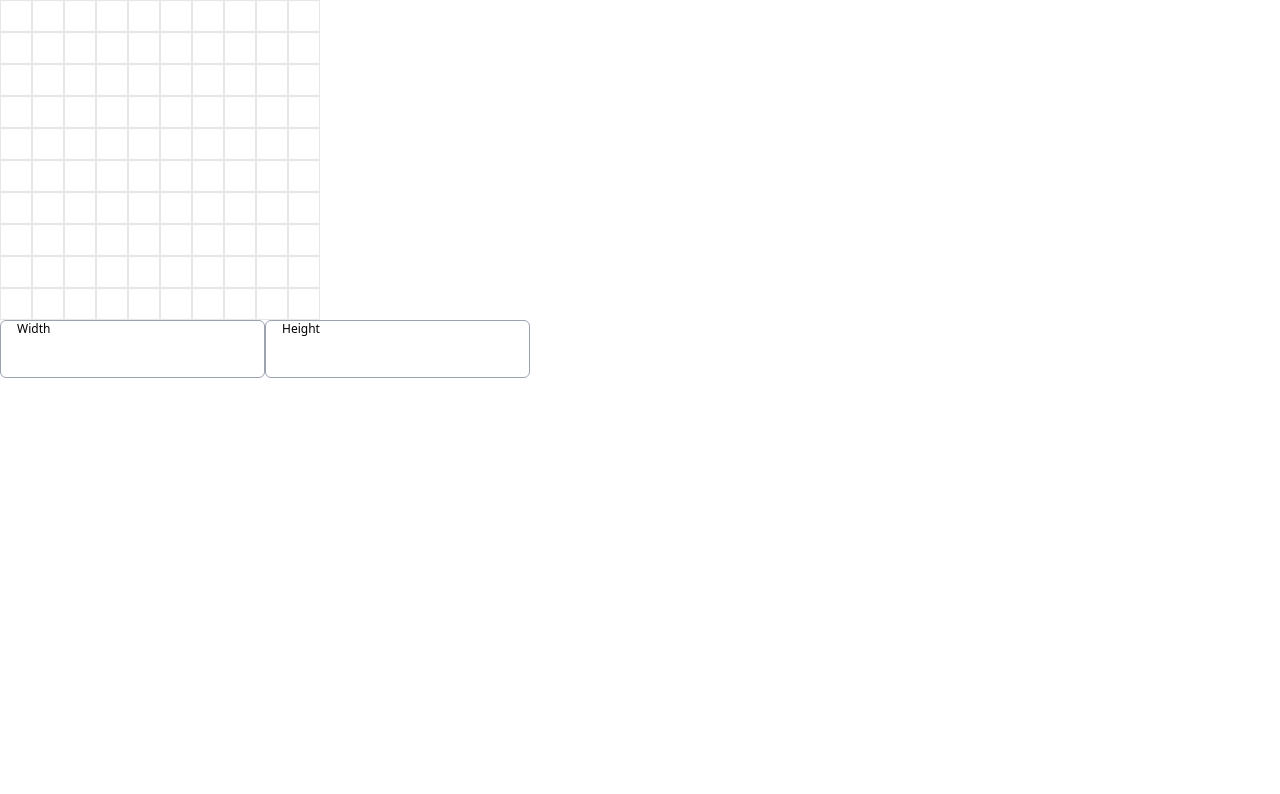
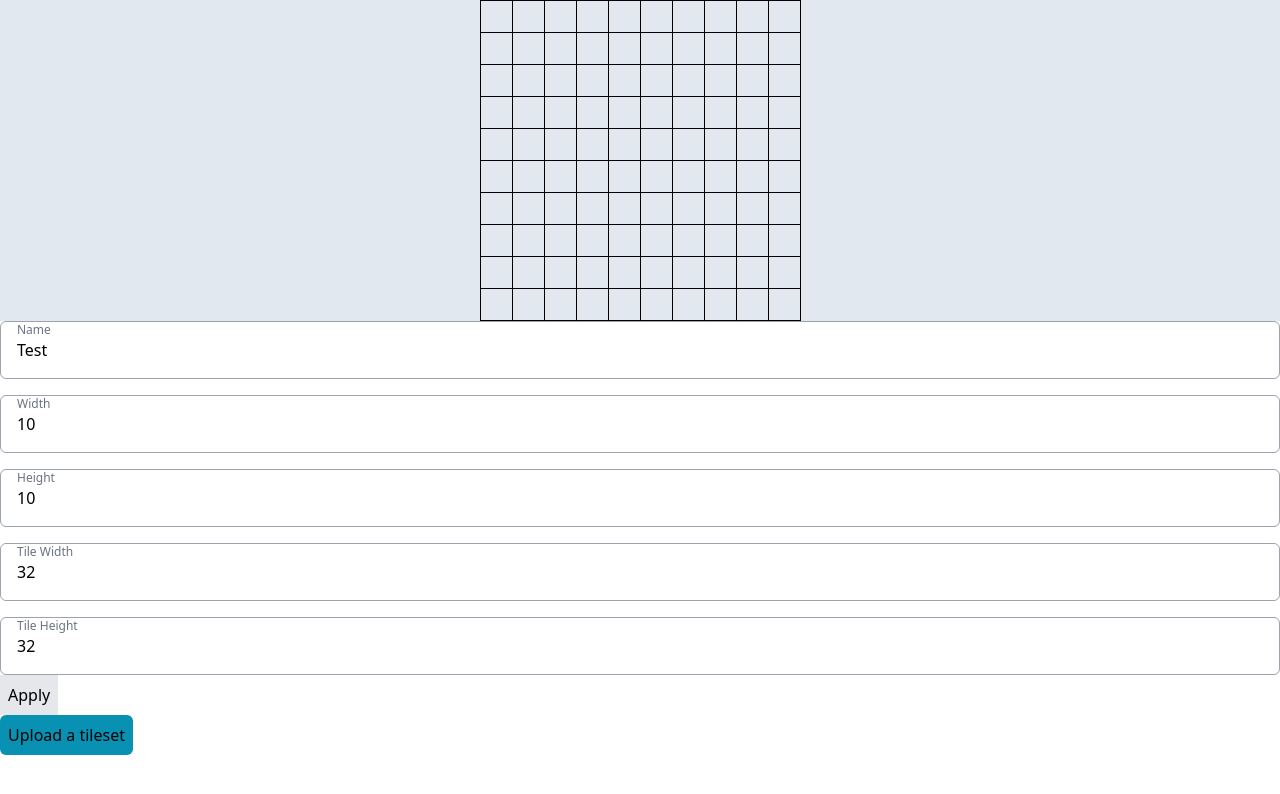
Before and after one commit to dylanclaywell/tile-titan-deprecated, a React (Vite) app: page / in a window 1280 px wide. Shown: the top 794 px of the page. Built offline with nearby package versions, Linux system fonts and the light colour scheme.

Commit message:
Added a map to the tileset viewer

```diff
--- a/package.json
+++ b/package.json
@@ -10,6 +10,7 @@
     "prettier": "prettier --write ."
   },
   "dependencies": {
+    "html2canvas": "^1.4.1",
     "react": "^18.2.0",
     "react-dom": "^18.2.0",
     "uuid": "^9.0.0",
--- a/src/App.tsx
+++ b/src/App.tsx
@@ -4,7 +4,12 @@ import TilesetViewer from './components/TilesetViewer'
 import TilemapEditor from './components/TilemapEditor'
 
 function App() {
-  return <TilemapEditor />
+  return (
+    <>
+      <TilemapEditor />
+      <TilesetViewer />
+    </>
+  )
 }
 
 export default App
--- a/src/components/TextField.tsx
+++ b/src/components/TextField.tsx
@@ -1,9 +1,12 @@
 import React, { ChangeEventHandler } from 'react'
+import clsx from 'clsx'
 
 export interface Props {
   label: string
-  value: string
-  onChange: ChangeEventHandler<HTMLInputElement>
+  value?: string
+  onChange?: ChangeEventHandler<HTMLInputElement>
+  hasError?: boolean
+  hintText?: string
   inputProps?: React.InputHTMLAttributes<HTMLInputElement>
 }
 
@@ -11,12 +14,35 @@ export default function TextField({
   label,
   value,
   onChange,
+  hasError,
+  hintText,
   inputProps,
 }: Props) {
   return (
-    <label className="relative inline-block rounded-md p-4 border-gray-400 border-solid border">
-      <span className="absolute top-0 text-xs">{label}</span>
-      <input value={value} onChange={onChange} {...inputProps} />
-    </label>
+    <div className="flex flex-col">
+      <label
+        className={clsx(
+          'relative inline-block rounded-md p-4 border-gray-400 border-solid border',
+          {
+            ['border-red-500']: hasError,
+          }
+        )}
+      >
+        <span className="absolute top-0 text-xs text-gray-500">{label}</span>
+        <input
+          className="outline-none"
+          value={value}
+          onChange={onChange}
+          {...inputProps}
+        />
+      </label>
+      <span
+        className={clsx('text-xs', {
+          ['text-red-500']: hasError,
+        })}
+      >
+        {hintText}
+      </span>
+    </div>
   )
 }
--- a/src/components/TilemapEditor.tsx
+++ b/src/components/TilemapEditor.tsx
@@ -1,15 +1,25 @@
 import React from 'react'
+import z from 'zod'
 
 import TextField from './TextField'
 
-interface Tilemap {
-  name: string
-  tileWidth: number
-  tileHeight: number
-  width: number
-  height: number
-  data: number[][]
-}
+const FormElement = z.instanceof(HTMLFormElement)
+const FormData = z.object({
+  name: z.instanceof(HTMLInputElement),
+  width: z.instanceof(HTMLInputElement),
+  height: z.instanceof(HTMLInputElement),
+  tileWidth: z.instanceof(HTMLInputElement),
+  tileHeight: z.instanceof(HTMLInputElement),
+})
+const Tilemap = z.object({
+  name: z.string().min(1),
+  tileWidth: z.number().positive(),
+  tileHeight: z.number().positive(),
+  width: z.number().positive(),
+  height: z.number().positive(),
+  data: z.array(z.array(z.number())),
+})
+type TilemapType = z.infer<typeof Tilemap>
 
 function generateMap(width: number, height: number) {
   const rows = new Array(height).fill(0)
@@ -18,20 +28,35 @@ function generateMap(width: number, height: number) {
   return rows.map(() => columns.map(() => 0))
 }
 
-export default function TilemapEditor() {
-  const [tilemap, setTilemap] = React.useState<Tilemap>({
+const initialTilemap: TilemapType = {
   name: 'Test',
   tileWidth: 32,
   tileHeight: 32,
   width: 10,
   height: 10,
   data: generateMap(10, 10),
-  })
+}
+
+export default function TilemapEditor() {
+  const [tilemap, setTilemap] = React.useState<TilemapType>(initialTilemap)
+  const [errors, setErrors] = React.useState<z.ZodIssue[]>()
+
+  function hasError(name: string) {
+    return errors?.some((error) => error.path.includes(name)) ?? false
+  }
+
+  function getErrorText(name: string) {
+    const error = errors?.find((error) => error.path.includes(name))
+    return error?.message ?? ''
+  }
+
+  console.log(tilemap)
 
   return (
     <div>
+      <div className="flex justify-center items-center bg-slate-200">
         <div
-        className="grid"
+          className="grid border-l border-b border-black"
           style={{
             gridTemplateColumns: `repeat(${tilemap.width}, ${tilemap.tileWidth}px)`,
             gridTemplateRows: `repeat(${tilemap.height}, ${tilemap.tileHeight}px)`,
@@ -42,7 +67,7 @@ export default function TilemapEditor() {
               return (
                 <div
                   key={i}
-                className="border"
+                  className="border-t border-r border-black"
                   style={{
                     width: tilemap.tileWidth,
                     height: tilemap.tileHeight,
@@ -52,9 +77,80 @@ export default function TilemapEditor() {
             })
           })}
         </div>
+      </div>
 
-      <TextField value="" onChange={() => undefined} label="Width" />
-      <TextField value="" onChange={() => undefined} label="Height" />
+      <form
+        onSubmit={(e) => {
+          e.preventDefault()
+
+          try {
+            const form = FormElement.parse(e.target)
+            const formData = FormData.parse(form)
+            const newTilemap = Tilemap.omit({ data: true }).parse({
+              name: formData.name.value,
+              width: Number(formData.width.value),
+              height: Number(formData.height.value),
+              tileWidth: Number(formData.tileWidth.value),
+              tileHeight: Number(formData.tileHeight.value),
+            })
+
+            setTilemap({
+              ...newTilemap,
+              data: generateMap(
+                Number(formData.width.value),
+                Number(formData.height.value)
+              ),
+            })
+            setErrors([])
+          } catch (error) {
+            if (error instanceof z.ZodError) {
+              setErrors(error.errors)
+            }
+          }
+        }}
+      >
+        <div className="flex flex-col gap-4">
+          <TextField
+            label="Name"
+            hasError={hasError('name')}
+            hintText={getErrorText('name')}
+            inputProps={{ name: 'name', defaultValue: initialTilemap.name }}
+          />
+          <TextField
+            label="Width"
+            hasError={hasError('width')}
+            hintText={getErrorText('width')}
+            inputProps={{ name: 'width', defaultValue: initialTilemap.width }}
+          />
+          <TextField
+            label="Height"
+            hasError={hasError('height')}
+            hintText={getErrorText('height')}
+            inputProps={{ name: 'height', defaultValue: initialTilemap.height }}
+          />
+          <TextField
+            label="Tile Width"
+            hasError={hasError('tileWidth')}
+            hintText={getErrorText('tileWidth')}
+            inputProps={{
+              name: 'tileWidth',
+              defaultValue: initialTilemap.tileWidth,
+            }}
+          />
+          <TextField
+            label="Tile Height"
+            hasError={hasError('tileHeight')}
+            hintText={getErrorText('tileHeight')}
+            inputProps={{
+              name: 'tileHeight',
+              defaultValue: initialTilemap.tileHeight,
+            }}
+          />
+        </div>
+        <button className="p-2 bg-gray-200 cursor-default hover:bg-gray-300">
+          Apply
+        </button>
+      </form>
     </div>
   )
 }
--- a/src/components/TilesetViewer.tsx
+++ b/src/components/TilesetViewer.tsx
@@ -1,10 +1,15 @@
 import React, { useEffect } from 'react'
+import html2canvas from 'html2canvas'
 
 import { TilesetUploader } from './TilesetUploader'
 import { TilesetType, getTilesets } from '../indexedDB/tileset'
 
 export default function TilesetViewer() {
   const [tilesets, setTilesets] = React.useState<TilesetType[]>([])
+  const [imageIsLoaded, setImageIsLoaded] = React.useState(false)
+  const [cursorRef, setCursorRef] = React.useState<HTMLDivElement | null>(null)
+  const [imageRef, setImageRef] = React.useState<HTMLImageElement | null>(null)
+  const [canvas, setCanvas] = React.useState<HTMLCanvasElement | null>(null)
 
   async function refreshTilesets() {
     setTilesets(await getTilesets())
@@ -14,11 +19,88 @@ export default function TilesetViewer() {
     refreshTilesets()
   }, [])
 
+  function handleAreaHover(e: React.MouseEvent<HTMLAreaElement, MouseEvent>) {
+    if (!(e.target instanceof HTMLAreaElement) || !cursorRef) return
+
+    const coords = e.target.coords
+    const [x, y] = coords.split(',').map((n) => parseInt(n))
+
+    cursorRef.style.top = `${y}px`
+    cursorRef.style.left = `${x}px`
+  }
+
+  async function handleAreaClick(
+    e: React.MouseEvent<HTMLAreaElement, MouseEvent>
+  ) {
+    e.preventDefault()
+
+    if (!(e.target instanceof HTMLAreaElement) || !imageRef) return
+
+    const coords = e.target.coords
+    const [x1, y1, x2, y2] = coords.split(',').map((n) => parseInt(n))
+
+    const image = await html2canvas(imageRef, {
+      x: x1,
+      y: y1,
+      width: x2 - x1,
+      height: y2 - y1,
+    })
+    setCanvas(image)
+  }
+
+  const imageWidth = imageIsLoaded && imageRef ? imageRef.width : 0
+  const imageHeight = imageIsLoaded && imageRef ? imageRef.height : 0
+
+  const rows = new Array(imageHeight / 32).fill(0)
+  const columns = new Array(imageWidth / 32).fill(0)
+
+  const grid = rows.map(() => columns.map(() => 0))
+
+  const map =
+    imageWidth && imageHeight ? (
+      <map name={`testmap`}>
+        {grid.map((row, i) => {
+          return row.map((tile, j) => {
+            return (
+              <area
+                key={`${i}-${j}`}
+                onClick={handleAreaClick}
+                onMouseOver={handleAreaHover}
+                shape="rect"
+                coords={`${j * 32},${i * 32},${j * 32 + 32},${i * 32 + 32}`}
+                href="#"
+                alt="tile"
+              />
+            )
+          })
+        })}
+      </map>
+    ) : null
+
   return (
     <div>
+      {canvas && (
+        <div className="p-4">
+          <img className="w-8 h-8" src={canvas.toDataURL()} />
+        </div>
+      )}
       {tilesets.map((tileset) => (
-        <div key={tileset.id}>
-          <img src={tileset.blob} alt="tileset" />
+        <div key={tileset.id} className="relative">
+          <img
+            ref={(el) => setImageRef(el)}
+            className="max-w-none"
+            src={tileset.blob}
+            alt="tileset"
+            useMap={`#testmap`}
+            onLoad={() => {
+              setImageIsLoaded(true)
+            }}
+          />
+          <div
+            ref={(el) => setCursorRef(el)}
+            className="absolute bg-blue-600 z-50 w-8 h-8 pointer-events-none opacity-50"
+          />
+          {map}
         </div>
       ))}
       <TilesetUploader refreshTilesets={refreshTilesets} />
--- a/src/index.css
+++ b/src/index.css
@@ -11,3 +11,13 @@ html {
 *::before {
   box-sizing: inherit;
 }
+
+img {
+  image-rendering: optimizeSpeed; /* STOP SMOOTHING, GIVE ME SPEED  */
+  image-rendering: -moz-crisp-edges; /* Firefox                        */
+  image-rendering: -o-crisp-edges; /* Opera                          */
+  image-rendering: -webkit-optimize-contrast; /* Chrome (and eventually Safari) */
+  image-rendering: pixelated; /* Universal support since 2021   */
+  image-rendering: optimize-contrast; /* CSS3 Proposed                  */
+  -ms-interpolation-mode: nearest-neighbor; /* IE8+                           */
+}
```
Also changed, not shown: 1 other file (tests, documents, lock files or other folders). Lines whose indentation alone changed are shown as unchanged.
